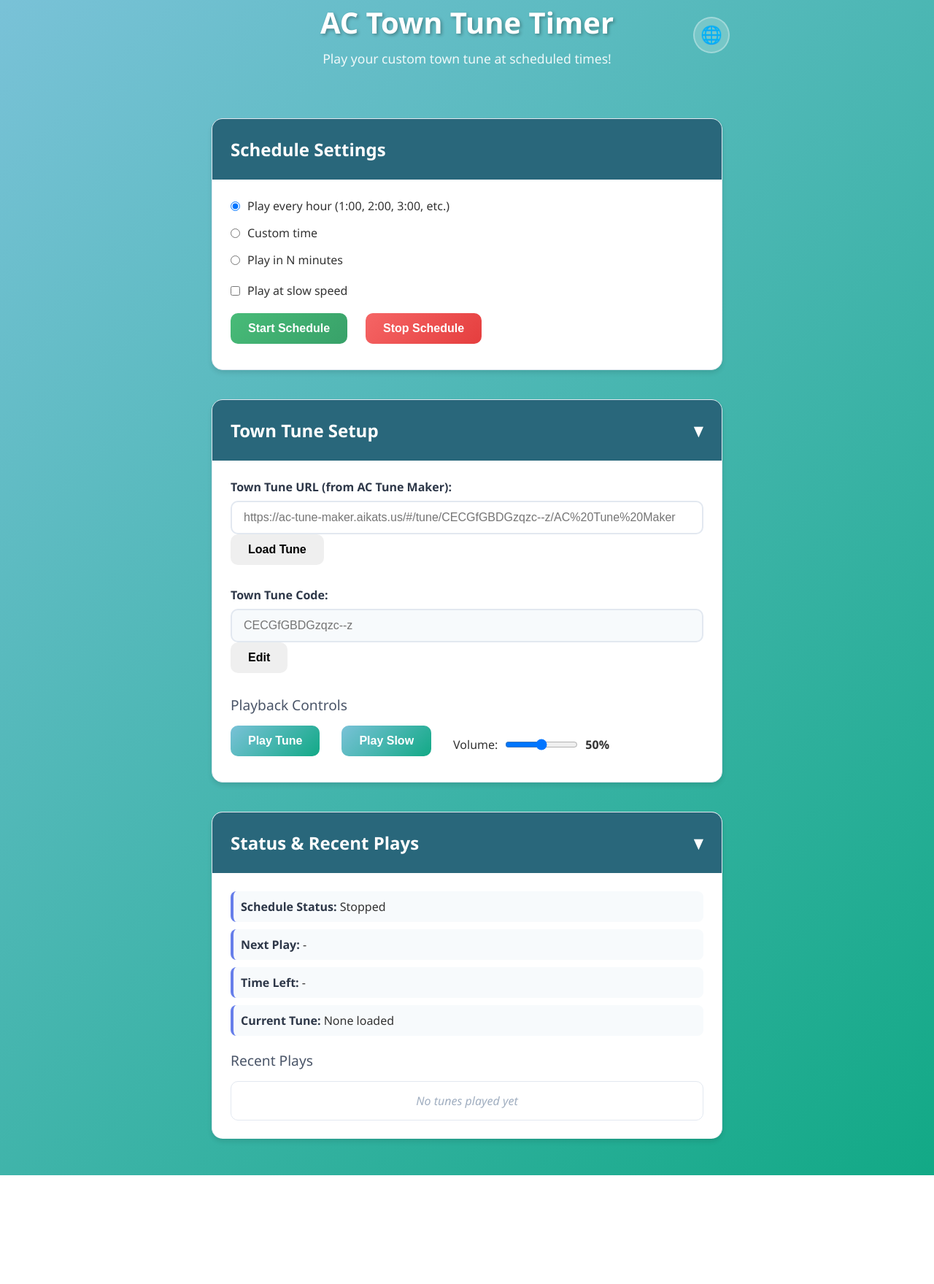
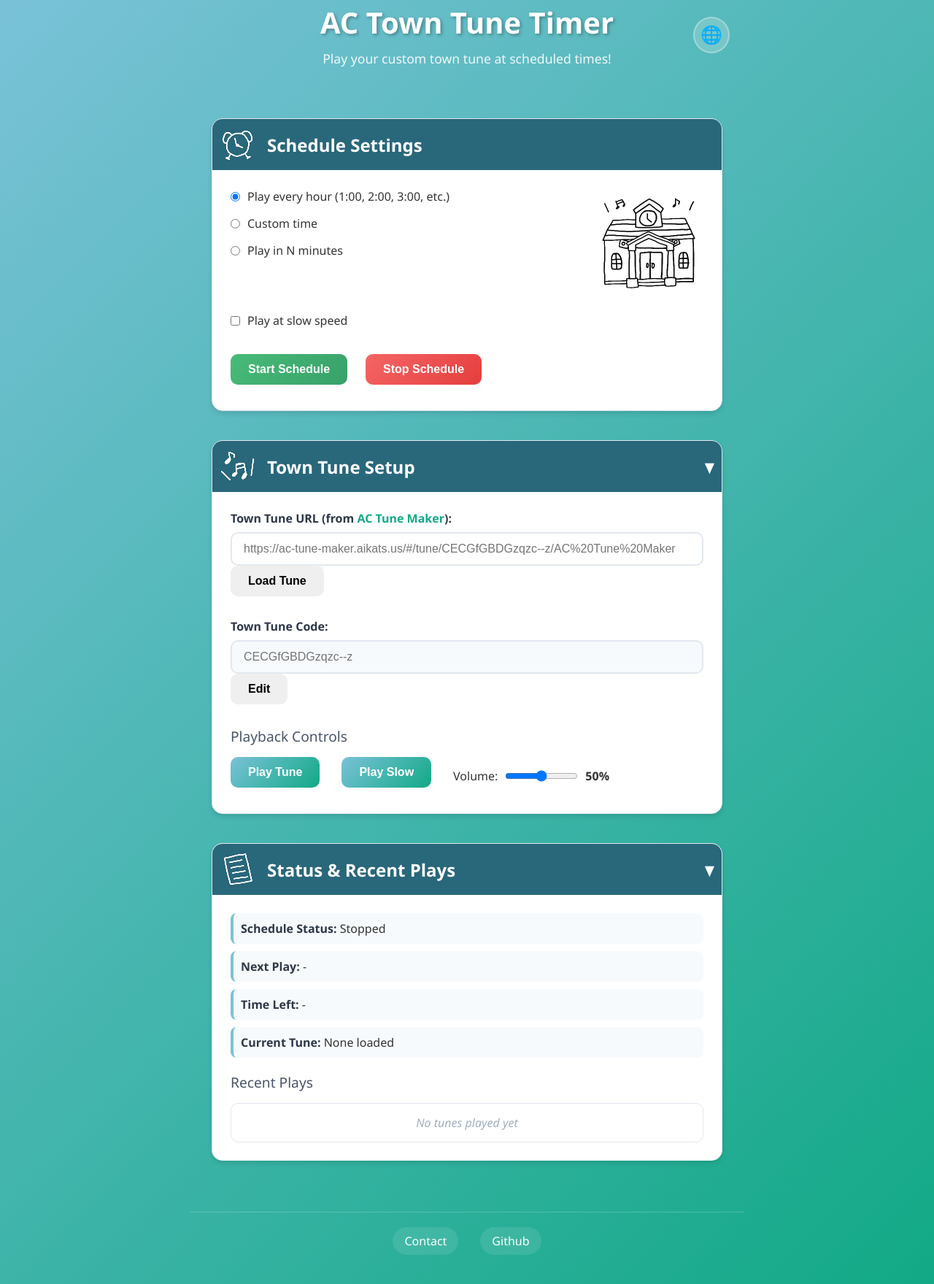
Before and after one commit to Lapi492/ACTimer, a plain HTML site: page index.html in a window 1280 px wide. Shown: the part 17-1776 px from the top of the page at 73% size. Before the commit the page ends 1627 px from the top, so only its background shows below. Drawn offline with Linux system fonts and the light colour scheme.

Commit message:
Added images, contact information and changed readme to brief explanation

```diff
--- a/index.html
+++ b/index.html
@@ -13,39 +13,45 @@
 <body>
     <div class="container">
         <header>
-            <h1>🎵 Animal Crossing Town Tune Player</h1>
-            <p>Play your custom town tune at scheduled times!</p>
+            <h1></h1>
+            <p></p>
         </header>
 
         <main>
             <section class="schedule collapsible">
                 <div class="section-header">
-                    <h2>⏰ Schedule Settings</h2>
+                    <h2>
+                        <img src="images/schedule_icon.png" alt="Schedule" class="section-icon">
+                        <span class="section-title"></span>
+                    </h2>
                 </div>
                 <div class="section-content">
                     <div class="schedule-options">
+                        <img src="images/schedule_image.png" alt="Schedule" class="schedule-image">
+                        <div class="schedule-options-content">
                             <div class="option">
                                 <input type="radio" id="hourly" name="schedule" value="hourly" checked>
-                        <label for="hourly">Play every hour (1:00, 2:00, 3:00, etc.)</label>
+                                <label for="hourly"></label>
                             </div>
                             <div class="option">
                                 <input type="radio" id="custom" name="schedule" value="custom">
-                        <label for="custom">Custom time</label>
+                                <label for="custom"></label>
                             </div>
                             <div class="option">
                                 <input type="radio" id="minutesLater" name="schedule" value="minutesLater">
-                        <label for="minutesLater">Play in N minutes</label>
+                                <label for="minutesLater"></label>
+                            </div>
                         </div>
                     </div>
 
                 <div class="custom-time" id="customTimeSection" style="display: none;">
                     <div class="time-inputs">
                         <div class="input-group">
-                            <label for="customHour">Hour:</label>
+                            <label for="customHour"></label>
                             <input type="number" id="customHour" min="0" max="23" value="12">
                         </div>
                         <div class="input-group">
-                            <label for="customMinute">Minute:</label>
+                            <label for="customMinute"></label>
                             <input type="number" id="customMinute" min="0" max="59" value="0">
                         </div>
                     </div>
@@ -54,7 +60,7 @@
                 <div class="minutes-later" id="minutesLaterSection" style="display: none;">
                     <div class="time-inputs">
                         <div class="input-group">
-                            <label for="minutesLaterInput">Minutes from now:</label>
+                            <label for="minutesLaterInput"></label>
                             <input type="number" id="minutesLaterInput" min="1" max="1440" value="5">
                         </div>
                     </div>
@@ -63,44 +69,47 @@
                 <div class="schedule-options">
                     <div class="option">
                         <input type="checkbox" id="scheduledFastPlay" name="scheduledFastPlay">
-                        <label for="scheduledFastPlay">Play at fast speed (2.0x) during scheduled playback</label>
+                        <label for="scheduledFastPlay"></label>
                     </div>
                 </div>
 
                 <div class="schedule-controls">
-                    <button id="startSchedule" class="btn btn-success">🚀 Start Schedule</button>
-                    <button id="stopSchedule" class="btn btn-danger">⏹️ Stop Schedule</button>
+                    <button id="startSchedule" class="btn btn-success"></button>
+                    <button id="stopSchedule" class="btn btn-danger"></button>
                 </div>
                 </div>
             </section>
 
             <section class="tune-input collapsible">
                 <div class="section-header" onclick="toggleSection('tuneSection')">
-                    <h2>🎼 Town Tune Setup</h2>
+                    <h2>
+                        <img src="images/tune_icon.png" alt="Tune" class="section-icon">
+                        <span class="section-title"></span>
+                    </h2>
                     <span class="toggle-icon">▼</span>
                 </div>
                 <div class="section-content" id="tuneSection">
                     <div class="input-group">
-                        <label for="tuneUrl">Town Tune URL (from <a href="https://ac-tune-maker.aikats.us/" target="_blank">AC Tune Maker</a>):</label>
-                        <input type="url" id="tuneUrl" placeholder="https://ac-tune-maker.aikats.us/#/tune/CECGfGBDGzqzc--z/AC%20Tune%20Maker">
-                        <button id="loadTune" class="btn">Load Tune</button>
+                        <label for="tuneUrl"></label>
+                        <input type="url" id="tuneUrl" placeholder="">
+                        <button id="loadTune" class="btn"></button>
                     </div>
 
                     <div class="input-group">
-                        <label for="tuneCode">Town Tune Code:</label>
-                        <input type="text" id="tuneCode" placeholder="CECGfGBDGzqzc--z" readonly>
-                        <button id="editTune" class="btn">Edit</button>
+                        <label for="tuneCode"></label>
+                        <input type="text" id="tuneCode" placeholder="" readonly>
+                        <button id="editTune" class="btn"></button>
                     </div>
 
 
 
                     <div class="playback-controls">
-                        <h3>🎮 Playback Controls</h3>
+                        <h3></h3>
                         <div class="controls">
-                            <button id="playTune" class="btn btn-primary">▶️ Play Tune</button>
-                            <button id="playTuneFast" class="btn btn-warning">⚡ Play Fast (2.0x)</button>
+                            <button id="playTune" class="btn btn-primary"></button>
+                            <button id="playTuneFast" class="btn btn-warning"></button>
                             <div class="volume-control">
-                                <label for="volume">Volume:</label>
+                                <label for="volume"></label>
                                 <input type="range" id="volume" min="0" max="100" value="50">
                                 <span id="volumeValue">50%</span>
                             </div>
@@ -111,26 +120,36 @@
 
             <section class="status-recent collapsible">
                 <div class="section-header" onclick="toggleSection('statusSection')">
-                    <h2>📊 Status & Recent Plays</h2>
+                    <h2>
+                        <img src="images/status_icon.png" alt="Status" class="section-icon">
+                        <span class="section-title"></span>
+                    </h2>
                     <span class="toggle-icon">▼</span>
                 </div>
                 <div class="section-content" id="statusSection">
                     <div class="status-info">
-                        <p><strong>Schedule Status:</strong> <span id="scheduleStatus">Stopped</span></p>
-                        <p><strong>Next Play:</strong> <span id="nextPlay">-</span></p>
-                        <p><strong>Time Left:</strong> <span id="timeLeft">-</span></p>
-                        <p><strong>Current Tune:</strong> <span id="currentTune">None loaded</span></p>
+                        <p><strong></strong> <span id="scheduleStatus"></span></p>
+                        <p><strong></strong> <span id="nextPlay">-</span></p>
+                        <p><strong></strong> <span id="timeLeft">-</span></p>
+                        <p><strong></strong> <span id="currentTune"></span></p>
                     </div>
 
                     <div class="recent-plays">
-                        <h3>📝 Recent Plays</h3>
+                        <h3></h3>
                         <div id="recentPlays" class="plays-list">
-                            <p class="no-plays">No tunes played yet</p>
+                            <p class="no-plays"></p>
                         </div>
                     </div>
                 </div>
             </section>
         </main>
+
+        <footer>
+            <div class="footer-links">
+                <a href="mailto:jhkim@soaringtech.it">Contact</a>
+                <a href="https://github.com/Lapi492/ACTimer" target="_blank" rel="noopener noreferrer">Github</a>
+            </div>
+        </footer>
     </div>
 
     <script src="translations.js"></script>
--- a/styles.css
+++ b/styles.css
@@ -145,7 +145,7 @@ section:last-child {
 }
 
 .section-header {
-    padding: 25px;
+    padding: 10px;
     cursor: pointer;
     display: flex;
     justify-content: space-between;
@@ -162,6 +162,20 @@ section:last-child {
 .section-header h2 {
     color: white;
     margin: 0;
+    display: flex;
+    align-items: center;
+    gap: 15px;
+}
+
+.section-icon {
+    width: 50px;
+    height: 50px;
+    object-fit: contain;
+    flex-shrink: 0;
+}
+
+.section-title {
+    flex: 1;
 }
 
 .toggle-icon {
@@ -317,6 +331,23 @@ h3 {
 
 .schedule-options {
     margin-bottom: 20px;
+    display: flex;
+    align-items: flex-start;
+    gap: 20px;
+}
+
+.schedule-image {
+    width: 150px;
+    height: 150px;
+    object-fit: cover;
+    border-radius: 10px;
+    flex-shrink: 0;
+    order: 2; /* Move image to the right */
+}
+
+.schedule-options-content {
+    flex: 1;
+    order: 1; /* Move content to the left */
 }
 
 .option {
@@ -374,7 +405,7 @@ h3 {
     padding: 10px;
     background: #f7fafc;
     border-radius: 8px;
-    border-left: 4px solid #667eea;
+    border-left: 4px solid #7AC2D8;
 }
 
 .status-info strong {
@@ -398,7 +429,7 @@ h3 {
     margin-bottom: 10px;
     background: #f7fafc;
     border-radius: 8px;
-    border-left: 4px solid #48bb78;
+    border-left: 4px solid #7AC2D8;
 }
 
 .play-entry:last-child {
@@ -433,6 +464,26 @@ h3 {
 
     header h1 {
         font-size: 2rem;
+    }
+
+    .schedule-options {
+        flex-direction: column;
+        align-items: center;
+    }
+
+    .schedule-image {
+        width: 100px;
+        height: 100px;
+        order: 1; /* On mobile, image goes on top */
+    }
+
+    .schedule-options-content {
+        order: 2; /* On mobile, content goes below */
+    }
+
+    .section-icon {
+        width: 40px;
+        height: 40px;
     }
 
     .controls {
@@ -472,10 +523,43 @@ h3 {
 
 /* Link styling */
 a {
-    color: #667eea;
+    color: #12A986;
     text-decoration: none;
 }
 
 a:hover {
     text-decoration: underline;
 }
+
+/* Footer styling */
+footer {
+    margin-top: 40px;
+    padding: 20px 0;
+    text-align: center;
+    border-top: 1px solid rgba(255, 255, 255, 0.2);
+}
+
+.footer-links {
+    display: flex;
+    justify-content: center;
+    gap: 30px;
+    flex-wrap: wrap;
+}
+
+.footer-links a {
+    color: white;
+    text-decoration: none;
+    padding: 8px 16px;
+    border-radius: 20px;
+    background: rgba(255, 255, 255, 0.1);
+    backdrop-filter: blur(10px);
+    transition: all 0.3s ease;
+    font-weight: 500;
+}
+
+.footer-links a:hover {
+    background: rgba(255, 255, 255, 0.2);
+    transform: translateY(-2px);
+    text-decoration: none;
+    box-shadow: 0 4px 12px rgba(0, 0, 0, 0.2);
+}
--- a/translations.js
+++ b/translations.js
@@ -19,7 +19,7 @@ const translations = {
 
         // Tune setup section
         tuneSetupTitle: "Town Tune Setup",
-        tuneUrlLabel: "Town Tune URL (from AC Tune Maker):",
+        tuneUrlLabel: "Town Tune URL (from <a href=\"https://ac-tune-maker.aikats.us/\" target=\"_blank\">AC Tune Maker</a>):",
         tuneUrlPlaceholder: "https://ac-tune-maker.aikats.us/#/tune/CECGfGBDGzqzc--z/AC%20Tune%20Maker",
         loadTuneBtn: "Load Tune",
         tuneCodeLabel: "Town Tune Code:",
@@ -83,7 +83,7 @@ const translations = {
 
         // Tune setup section
         tuneSetupTitle: "마을멜로디 설정",
-        tuneUrlLabel: "마을멜로디 URL (AC Tune Maker 하단의 주소):",
+        tuneUrlLabel: "마을멜로디 URL (<a href=\"https://ac-tune-maker.aikats.us/\" target=\"_blank\">AC Tune Maker</a> 하단의 주소):",
         tuneUrlPlaceholder: "https://ac-tune-maker.aikats.us/#/tune/CECGfGBDGzqzc--z/AC%20Tune%20Maker",
         loadTuneBtn: "마을멜로디 불러오기",
         tuneCodeLabel: "마을멜로디 코드:",
@@ -217,7 +217,7 @@ class LanguageManager {
         this.updateElementText('header p', 'headerSubtitle');
 
         // Schedule section
-        this.updateElementText('.schedule h2', 'scheduleTitle');
+        this.updateElementText('.schedule .section-title', 'scheduleTitle');
         this.updateElementText('label[for="hourly"]', 'hourlyOption');
         this.updateElementText('label[for="custom"]', 'customOption');
         this.updateElementText('label[for="minutesLater"]', 'minutesLaterOption');
@@ -229,7 +229,7 @@ class LanguageManager {
         this.updateElementText('#stopSchedule', 'stopScheduleBtn');
 
         // Tune setup section
-        this.updateElementText('.tune-input h2', 'tuneSetupTitle');
+        this.updateElementText('.tune-input .section-title', 'tuneSetupTitle');
         this.updateElementText('label[for="tuneUrl"]', 'tuneUrlLabel');
         this.updateElementText('#tuneUrl', 'tuneUrlPlaceholder', 'placeholder');
         this.updateElementText('#loadTune', 'loadTuneBtn');
@@ -244,7 +244,7 @@ class LanguageManager {
         this.updateElementText('label[for="volume"]', 'volumeLabel');
 
         // Status section
-        this.updateElementText('.status-recent h2', 'statusTitle');
+        this.updateElementText('.status-recent .section-title', 'statusTitle');
         this.updateElementText('.status-info p:nth-child(1) strong', 'scheduleStatusLabel');
         this.updateElementText('.status-info p:nth-child(2) strong', 'nextPlayLabel');
         this.updateElementText('.status-info p:nth-child(3) strong', 'timeLeftLabel');
@@ -299,7 +299,13 @@ class LanguageManager {
         const elements = document.querySelectorAll(selector);
         elements.forEach(element => {
             if (attribute === 'textContent') {
-                element.textContent = translations[this.currentLanguage][translationKey];
+                // Check if the translation contains HTML (for links)
+                const translation = translations[this.currentLanguage][translationKey];
+                if (translation.includes('<a href=')) {
+                    element.innerHTML = translation;
+                } else {
+                    element.textContent = translation;
+                }
             } else if (attribute === 'placeholder') {
                 element.placeholder = translations[this.currentLanguage][translationKey];
             }
```
Also changed, not shown: images/schedule_icon.png (added), images/schedule_image.png (added), images/status_icon.png (added), images/tune_icon.png (added), 1 other file. Lines whose indentation alone changed are shown as unchanged.
